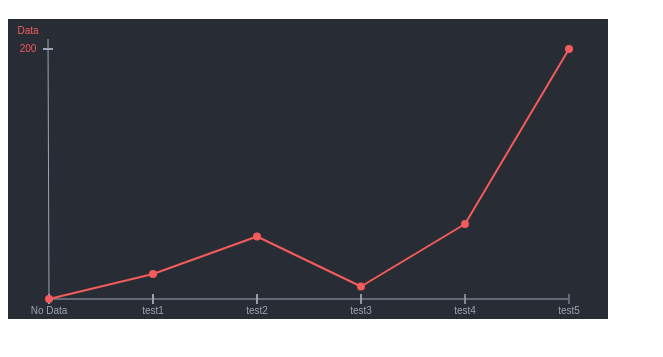
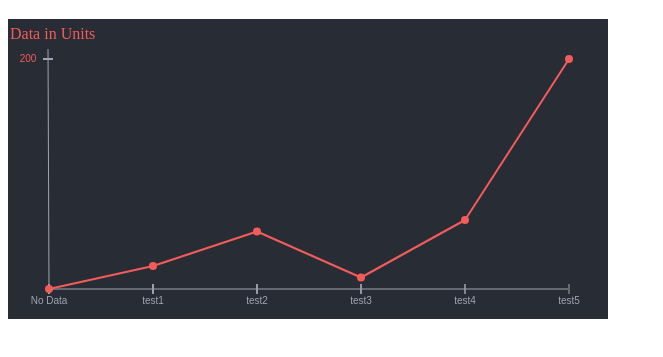
Before and after one commit to ShadowLp174/chartjs, a website: page index.html in a window 1280 px wide. Shown: the part 61-418 px from the top of the page, without its empty margins (0-663 px from the left). Drawn offline with Linux system fonts and the light colour scheme.

Commit message:
y scale name font size

```diff
--- a/index.html
+++ b/index.html
@@ -21,7 +21,7 @@
     var chart = document.createElement("canvas");
     var ctx;
     var widthDataOffset = 40;
-    var heightDataOffset = 20;
+    var heightDataOffset = 30;
 
     var data = {
       /*series: {},
@@ -83,6 +83,7 @@
     }
 
     var update = this.update = () => {
+      ctx.lineJoin = "round";
       ctx.save();
       ctx.beginPath();
       ctx.fillStyle = options.style.backgroundColor; // background color
@@ -105,9 +106,10 @@
         if (data.series.name) {
           ctx.save();
           ctx.beginPath();
-          ctx.translate(0, 15);
+          ctx.translate(0, 20);
 
           ctx.fillStyle = options.style.series.color;
+          ctx.font = "normal 16px normal";
           let x = (widthDataOffset / 2 - (ctx.measureText(data.series.name).width / 2) >= 2) ? widthDataOffset / 2 - (ctx.measureText(data.series.name).width / 2) : 2;
           ctx.fillText(data.series.name, x, 0);
 
@@ -187,7 +189,7 @@
   chart.render();
   chart.setData({
     series: {
-      name: "Data",
+      name: "Data in Units",
       data: [20, 50, 10, 60, 200]
     },
     xAxis: {
```
